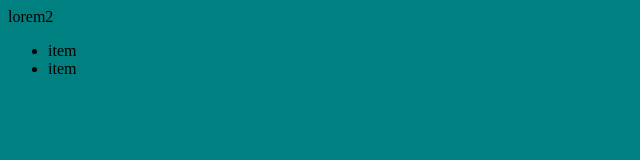
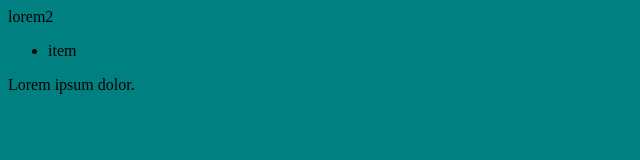
Before and after one commit to MamoruKido/git-training, a plain HTML site: page src/index.html in a window 1280 px wide. Shown: the whole page, without its empty margins (0-640 px from the left). Drawn offline with Linux system fonts and the light colour scheme.

Commit message:
update index.html

```diff
--- a/src/index.html
+++ b/src/index.html
@@ -12,7 +12,9 @@
 <div>lorem2</div>
 <ul>
     <li class="link">item</li>
-    <li class="link">item</li>
 </ul>
+<div>
+    Lorem ipsum dolor.
+</div>
 </body>
 </html>
```
